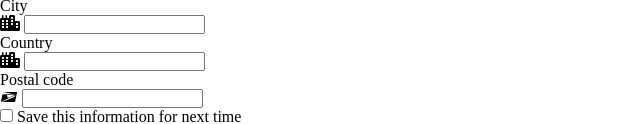
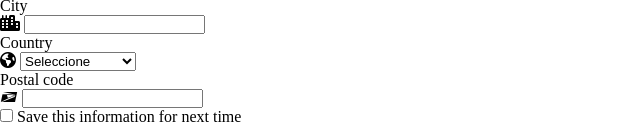
Before and after one commit to Gonzalop0210/dev_six_project, a plain HTML site: page index.html in a window 1280 px wide. Shown: the part 1052-1176 px from the top of the page, without its empty margins (0-640 px from the left). Drawn offline with Linux system fonts and the light colour scheme.

Commit message:
Estructura del proyecto terminado

```diff
--- a/index.html
+++ b/index.html
@@ -120,8 +120,13 @@
                     <div class="container_form_items">
                         <label for="" class="label text_country">Country</label>
                         <div class="icon_input">
-                            <i class="fa-solid fa-city"></i>
-                            <input type="text" class="input input_text">
+                            <i class="fa-solid fa-earth-americas"></i>
+                            <select name="" id="" class="list_country">
+                                <option value="Seleccione" class="country">Seleccione</option>
+                                <option value="peru" class="country">Perú</option>
+                                <option value="colombia" class="country">Colombia</option>
+                                <option value="eeuu" class="country">Estados Unidos</option>
+                            </select>
                         </div>
                     </div>
                     <div class="container_form_items">
```
